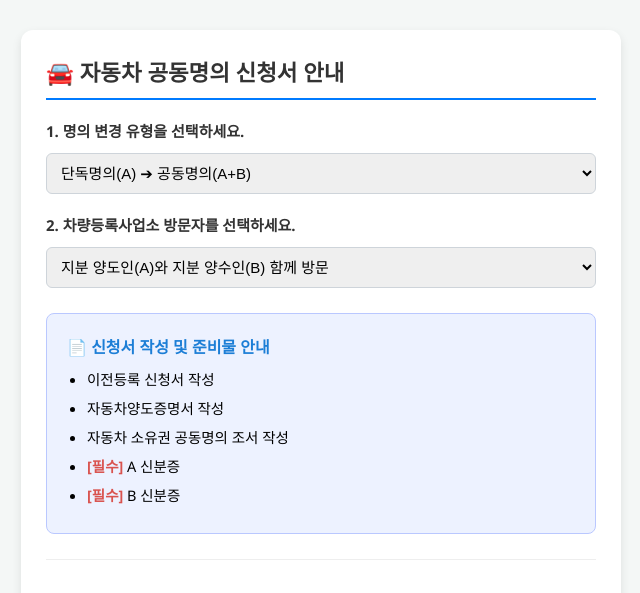
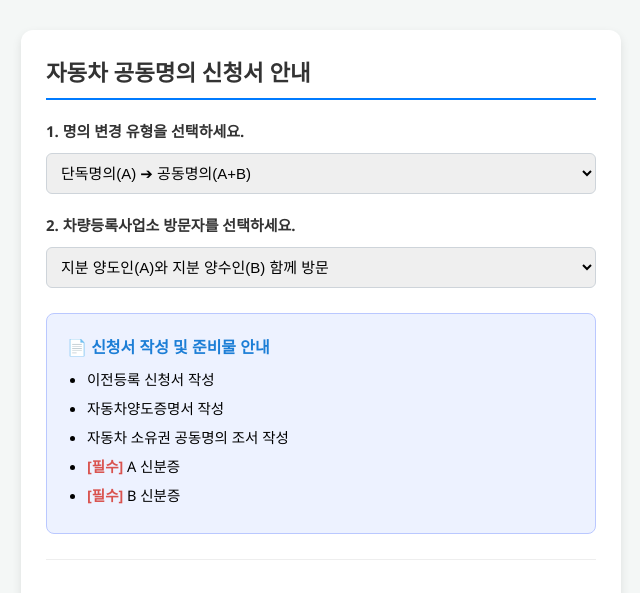
Before and after one commit to u3585/osancar, a plain HTML site: page car-joint.html in a window 1280 px wide. Shown: the top 593 px of the page, without its empty margins (319-959 px from the left). Drawn offline with Linux system fonts and the light colour scheme.

Commit message:
Update car-joint.html

```diff
--- a/car-joint.html
+++ b/car-joint.html
@@ -57,7 +57,7 @@
 <body>
 
 <div class="card">
-    <h2>🚘 자동차 공동명의 신청서 안내</h2>
+    <h2>자동차 공동명의 신청서 안내</h2>
 
     <!-- 1단계: 명의 변경 유형 -->
     <div class="form-group">
@@ -65,6 +65,7 @@
         <select id="transferType" onchange="updateVisitorOptions()">
             <option value="A_to_AB">단독명의(A) ➔ 공동명의(A+B)</option>
             <option value="AB_to_A">공동명의(A+B) ➔ 단독명의(A)</option>
+            <option value="AB_to_AC">공동명의(A+B) ➔ 공동명의(A+C)</option>
         </select>
     </div>
 
@@ -105,7 +106,14 @@ const visitorOptions = {
         { value: "only_A", label: "지분 양수인(A)만 방문 (B 미방문)" },
         { value: "only_B", label: "지분 양도인(B)만 방문 (A 미방문)" },
         { value: "agent", label: "대리인 방문 (공동명의자 모두 미방문)" }
-    ]
+    ] //,
+    // AB_to_AC: [
+      //  { value: "all", label: "공동명의자 A와 B와 추가 C 함께 방문" },
+       // { value: "only_A", label: "지분 변경없는 A 방문 (A 방문)" },
+       // { value: "only_BC", label: "지분 양도인(B)와 지분 양수인(C)만 방문 (A 미방문)" },
+       // { value: "only_B", labe: "
+       // { value: "agent", label: "대리인 방문 (공동명의자 모두 미방문)" }
+   // ]
 };
 
 // [명의변경 유형] + [방문자 조합]에 따른 이미지 매핑 구조
```
